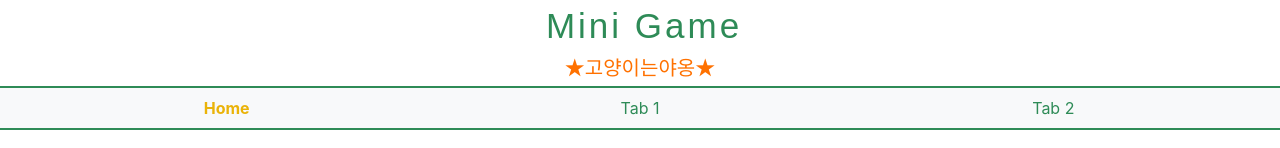
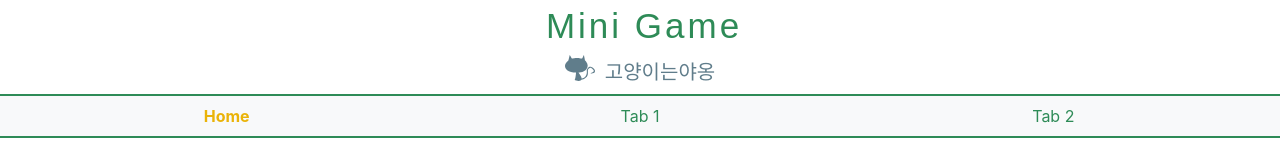
Before and after one commit to gimun/mini-game, a React (Vite) app: page / in a window 1280 px wide. Shown: the top 148 px of the page. Built offline with nearby package versions, Linux system fonts and the light colour scheme; no server answers; the database is empty.

Commit message:
Header icon 추가

```diff
--- /dev/null
+++ b/src/components/IconComponent.jsx
@@ -0,0 +1,19 @@
+// src/components/IconComponent.jsx
+import PropTypes from 'prop-types';
+import catIcon from '../assets/icons/cat.svg';
+
+const IconComponent = ({ width, height }) => {
+    return <img src={catIcon} width={width} height={height} alt="Cat Icon" />;
+};
+
+IconComponent.propTypes = {
+    width: PropTypes.number,   // 너비를 숫자로 정의
+    height: PropTypes.number   // 높이를 숫자로 정의
+};
+
+IconComponent.defaultProps = {
+    width: 30,  // 기본 너비 설정
+    height: 30  // 기본 높이 설정
+};
+
+export default IconComponent;
--- a/src/layout/Header.jsx
+++ b/src/layout/Header.jsx
@@ -2,6 +2,7 @@
 import {useState} from 'react';
 import PropTypes from 'prop-types';
 import styled from 'styled-components';
+import IconComponent from '../components/IconComponent';
 import Tabs from '../components/Tabs';
 import UserManager from '../pages/UserManager';
 import UnderConstruction from '../pages/UnderConstruction';
@@ -30,11 +31,17 @@ const HeaderTitle = styled.span`
 
 // Subtitle 스타일링
 const HeaderSubTitle = styled.span`
+    display: flex;
+    align-items: center; /* 수직 정렬 */
     margin-bottom: 3px;
     font-family: 'SUITE_Regular', sans-serif;
     font-size: 20px;
-    color: #ff7100;
+    color: #607d8b;
     font-weight: 200;
+`;
+
+const IconContainer = styled.div`
+    margin-right: 10px; /* 아이콘과 텍스트 사이에 간격 추가 */
 `;
 
 // Content 영역 스타일링
@@ -75,7 +82,10 @@ const Header = () => {
                 Mini Game
             </HeaderTitle>
             <HeaderSubTitle>
-                ★고양이는야옹★
+                <IconContainer>
+                    <IconComponent width={30} height={30} /> {}
+                </IconContainer>
+                고양이는야옹
             </HeaderSubTitle>
             <Tabs
                 tabs={tabs}
```
Also changed, not shown: src/assets/icons/cat.svg (added).
